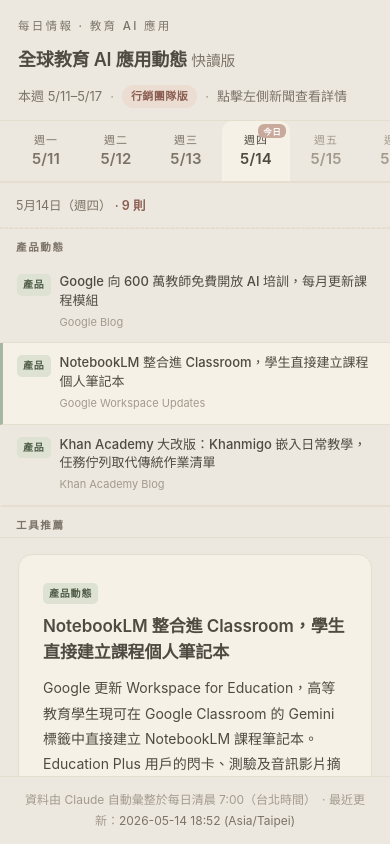
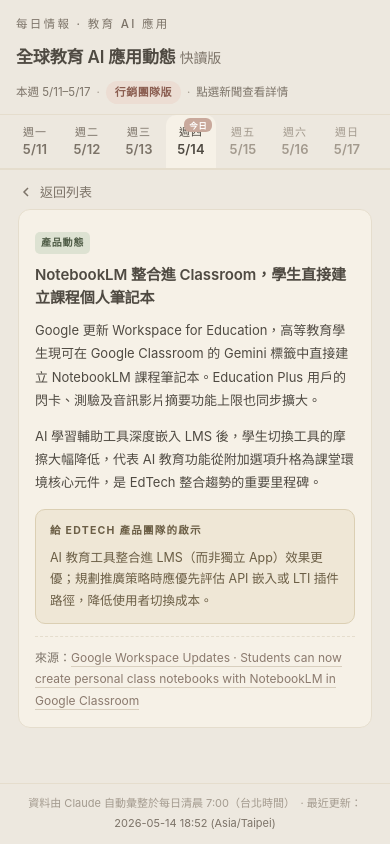
Before and after one commit to tzuyun1019/ai-edu-news-marketing-team, a plain HTML site: page index.html in a window 390 px wide. Both pictures are taken after a click on the element 195 px from the left and 383 px from the top of the page. Drawn offline with Linux system fonts and the light colour scheme.

Commit message:
Add mobile responsive slide animation + back button

```diff
--- a/index.html
+++ b/index.html
@@ -154,7 +154,7 @@
 .day-pane[hidden] { display: none; }
 
 /* ── Split Layout ── */
-.split { flex: 1; display: flex; overflow: hidden; }
+.split { flex: 1; display: flex; overflow: hidden; position: relative; }
 
 /* ── Left: News List ── */
 .news-list {
@@ -166,6 +166,8 @@
   background: var(--bg);
   flex-shrink: 0;
   scrollbar-width: thin;
+  display: flex;
+  flex-direction: column;
 }
 .news-list::-webkit-scrollbar { width: 4px; }
 .news-list::-webkit-scrollbar-thumb { background: var(--border); border-radius: 2px; }
@@ -179,6 +181,7 @@
   position: sticky;
   top: 0;
   z-index: 1;
+  flex-shrink: 0;
 }
 .pane-header strong { color: var(--ink); font-weight: 600; }
 .pane-header .count { color: var(--terra-ink); font-weight: 600; }
@@ -191,6 +194,7 @@
   text-transform: uppercase;
   padding: 10px 16px 4px;
   border-top: 1px solid var(--border-soft);
+  flex-shrink: 0;
 }
 .section-label:first-of-type { border-top: none; }
 
@@ -203,6 +207,7 @@
   gap: 9px;
   align-items: flex-start;
   border-left: 3px solid transparent;
+  flex-shrink: 0;
 }
 .news-item:hover  { background: var(--card-hover); }
 .news-item.active {
@@ -252,6 +257,27 @@
 }
 .detail-panel::-webkit-scrollbar { width: 4px; }
 .detail-panel::-webkit-scrollbar-thumb { background: var(--border); border-radius: 2px; }
+
+/* Back button (mobile only, hidden on desktop) */
+.back-btn {
+  display: none;
+  align-items: center;
+  gap: 6px;
+  background: none;
+  border: none;
+  color: var(--ink-soft);
+  font-size: 13px;
+  font-family: inherit;
+  cursor: pointer;
+  padding: 12px 18px 8px;
+  font-weight: 500;
+  flex-shrink: 0;
+}
+.back-btn:hover { color: var(--ink); }
+.back-btn svg { flex-shrink: 0; }
+
+/* Mobile-only detail scroll wrapper */
+.mobile-detail-scroll { flex: 1; overflow-y: auto; padding: 0 18px 32px; }
 
 /* Empty state (detail hint) */
 .detail-empty {
@@ -356,21 +382,55 @@
 }
 .site-footer #updated { color: var(--ink-soft); }
 
-/* ── Mobile ── */
+/* ══════════════════════════════════════
+   MOBILE RESPONSIVE (≤ 640px)
+   Master → Detail slide pattern
+══════════════════════════════════════ */
 @media (max-width: 640px) {
-  .split { flex-direction: column; }
+  .site-header { padding: 14px 16px 10px; }
+  .site-header h1 { font-size: 17px; }
+  .meta { font-size: 11.5px; gap: 6px; }
+  .day-tabs { padding: 0 10px; }
+  .tab { min-width: 50px; padding: 8px 10px 9px; }
+  .tab-date { font-size: 13px; }
+
+  /* Split becomes full-screen stacked container */
+  .split { overflow: hidden; }
+
+  /* List: full width, slides out to left */
   .news-list {
-    width: 100%;
-    max-width: none;
-    min-width: unset;
+    width: 100%; max-width: none; min-width: unset;
     border-right: none;
-    border-bottom: 1px solid var(--border-soft);
-    max-height: 42vh;
+    position: absolute; inset: 0;
+    max-height: none;
+    transition: transform 0.28s cubic-bezier(.4,0,.2,1), opacity 0.28s;
   }
-  .detail-panel { padding: 16px 18px 32px; }
-  .site-header { padding: 16px 18px 12px; }
-  .site-header h1 { font-size: 18px; }
-  .day-tabs { padding: 0 12px; }
+
+  /* Detail: slides in from right */
+  .detail-panel {
+    position: absolute; inset: 0;
+    padding: 0 0 24px;
+    transform: translateX(100%);
+    transition: transform 0.28s cubic-bezier(.4,0,.2,1);
+    display: flex; flex-direction: column;
+    overflow: hidden;
+  }
+
+  /* When detail is active */
+  .split.mobile-detail .news-list   { transform: translateX(-100%); pointer-events: none; }
+  .split.mobile-detail .detail-panel { transform: translateX(0); }
+
+  /* Show back button only on mobile */
+  .back-btn { display: flex; }
+
+  .story-card { padding: 16px; border-radius: 12px; }
+  .story-card h2 { font-size: 15px; }
+  .story-card p  { font-size: 13px; }
+  .takeaway p    { font-size: 12.5px; }
+
+  .detail-empty { padding: 40px 16px; }
+  .empty-state  { padding: 40px 16px; margin: 16px; }
+  .site-footer  { padding: 10px 16px; font-size: 11px; }
 }
 </style>
 </head>
@@ -384,7 +444,7 @@
     <span class="dot">·</span>
     <span class="badge">行銷團隊版</span>
     <span class="dot">·</span>
-    <span>點擊左側新聞查看詳情</span>
+    <span id="meta-hint">點擊左側新聞查看詳情</span>
   </div>
 </header>
 
@@ -529,6 +589,17 @@
 </footer>
 
 <script>
+/* ── 手機偵測 ── */
+function isMobile() { return window.innerWidth <= 640; }
+
+/* ── 調整 meta hint ── */
+function updateHint() {
+  const el = document.getElementById('meta-hint');
+  if (el) el.textContent = isMobile() ? '點選新聞查看詳情' : '點擊左側新聞查看詳情';
+}
+updateHint();
+window.addEventListener('resize', updateHint);
+
 /* ── Tab switching ── */
 (function () {
   const tabsEl    = document.getElementById('dayTabs');
@@ -543,19 +614,18 @@
     tab.classList.add('active');
 
     const day = tab.dataset.day;
-
-    // 找有內容的 pane
     const targetPane = container.querySelector(`.day-pane:not(#emptyPane)[data-day="${day}"]`);
-
     container.querySelectorAll('.day-pane:not(#emptyPane)').forEach(p => p.setAttribute('hidden', ''));
 
     if (targetPane) {
       emptyPane.setAttribute('hidden', '');
       targetPane.removeAttribute('hidden');
+      // 切換 tab 時，手機上回到列表視圖
+      const split = targetPane.querySelector('.split');
+      if (split) split.classList.remove('mobile-detail');
     } else {
-      // 顯示 empty state，並動態填入日期
-      const dow  = tab.querySelector('.tab-dow')  ? tab.querySelector('.tab-dow').textContent  : '';
-      const date = tab.querySelector('.tab-date') ? tab.querySelector('.tab-date').textContent : '';
+      const dow  = tab.querySelector('.tab-dow')?.textContent  || '';
+      const date = tab.querySelector('.tab-date')?.textContent || '';
       emptyPane.querySelector('.empty-date').textContent = `${dow} ${date}`;
       emptyPane.removeAttribute('hidden');
     }
@@ -565,6 +635,7 @@
 /* ── News item click → detail panel ── */
 function selectNews(itemEl) {
   const pane  = itemEl.closest('.day-pane');
+  const split = pane.querySelector('.split');
   pane.querySelectorAll('.news-item').forEach(el => el.classList.remove('active'));
   itemEl.classList.add('active');
 
@@ -572,6 +643,11 @@
   const panel = pane.querySelector('.detail-panel');
 
   panel.innerHTML = `
+    <button class="back-btn" onclick="goBackToList(this)">
+      <svg width="16" height="16" viewBox="0 0 24 24" fill="none" stroke="currentColor" stroke-width="2.2"><path d="M15 18l-6-6 6-6"/></svg>
+      返回列表
+    </button>
+    <div class="mobile-detail-scroll">
       <div class="story-card">
         <span class="tag ${d.tagClass}">${d.section}</span>
         <h2>${d.title}</h2>
@@ -585,8 +661,19 @@
           來源：<a href="${d.sourceUrl}" target="_blank" rel="noopener">${d.sourceName}</a>
         </div>
       </div>
-  `;
+    </div>`;
+
   panel.scrollTop = 0;
+
+  // 手機：滑入詳情
+  if (isMobile()) {
+    split.classList.add('mobile-detail');
+  }
+}
+
+/* ── 返回列表（手機） ── */
+function goBackToList(btn) {
+  btn.closest('.split').classList.remove('mobile-detail');
 }
 </script>
 </body>
```
Lines whose indentation alone changed are shown as unchanged.
